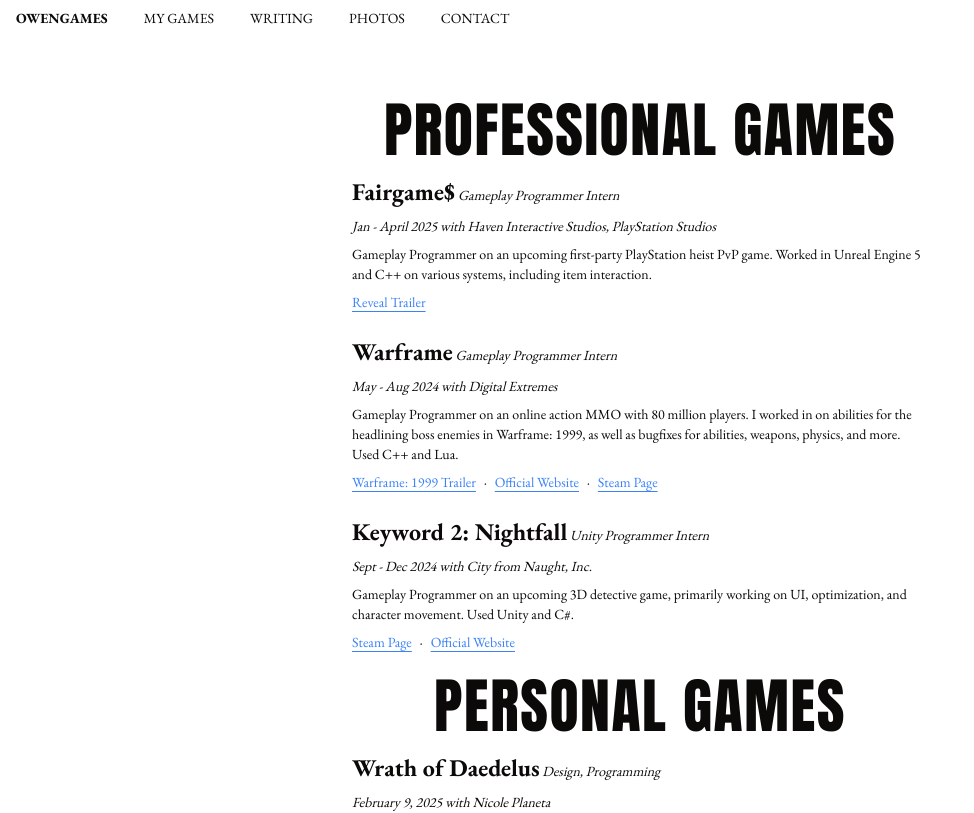
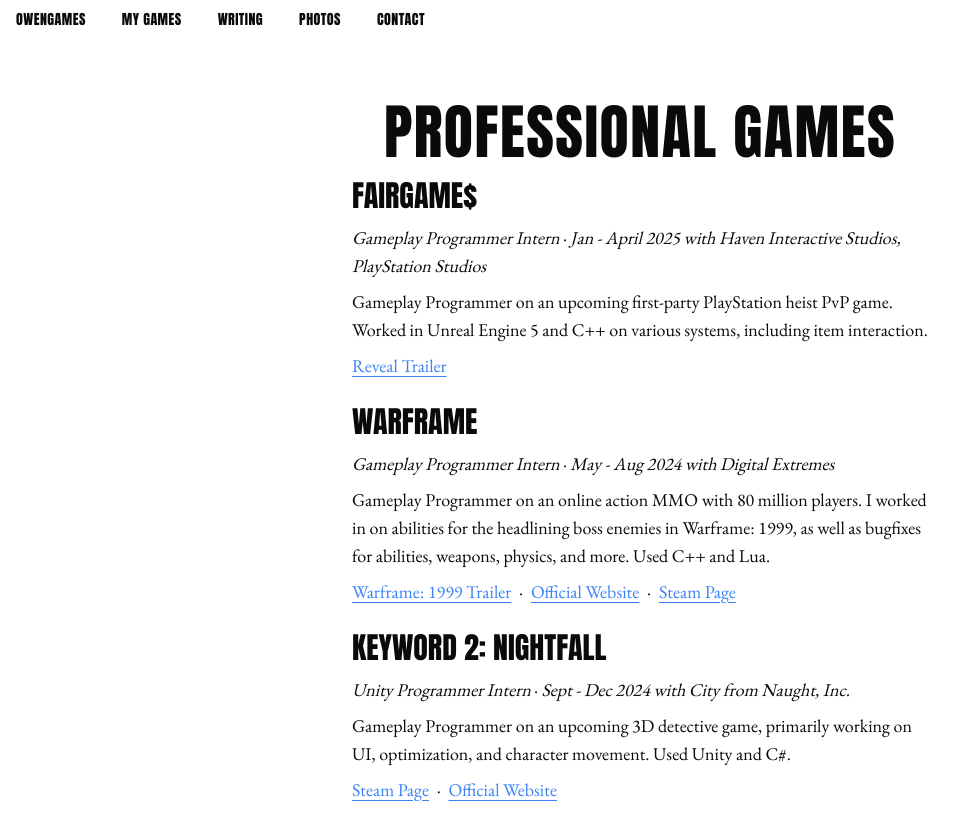
Before and after one commit to oman276/owengames, a Next.js app: page /games in a window 1280 px wide. Shown: the top 813 px of the page, without its empty margins (0-974 px from the left). Built offline with nearby package versions, Linux system fonts and the light colour scheme.

Commit message:
Final font adjustments

```diff
--- a/app/(home)/games/page.tsx
+++ b/app/(home)/games/page.tsx
@@ -7,9 +7,9 @@
     <div className="flex flex-col items-center gap-4 min-h-screen text-center">
       <h1 className="text-6xl font-header tracking-wide mt-16">PROFESSIONAL GAMES</h1>
       <GamesList games={professionalGames} />
-      <h1 className="text-6xl font-header tracking-wide">PERSONAL GAMES</h1>
+      <h1 className="text-6xl font-header tracking-wide mt-8">PERSONAL GAMES</h1>
       <GamesList games={personalGames} />
-      <h2 className="text-6xl font-header tracking-wide">OTHER GAMES</h2>
+      <h2 className="text-6xl font-header tracking-wide mt-8">OTHER GAMES</h2>
       <SimpleGamesList games={otherGames} />
     </div>
   );
--- a/app/(home)/page.tsx
+++ b/app/(home)/page.tsx
@@ -21,7 +21,7 @@
 export default async function Home() {
   return (
     <div className="flex flex-col items-center gap-4 justify-center min-h-screen text-center">
-      <span className="font-header bg-gradient-to-b from-foreground to-transparent bg-clip-text text-[10rem] font-extrabold leading-none text-transparent">
+      <span className="font-header bg-gradient-to-b from-foreground to-transparent bg-clip-text text-[10rem] tracking-wide mt-[2px] leading-none text-transparent">
         OWENGAMES
       </span>
       <p>The official website of Owen Gallagher.</p>
--- a/app/layout.tsx
+++ b/app/layout.tsx
@@ -89,19 +89,20 @@
 }>) {
   return (
     <html lang="en" className={cn(fontSans.variable, headlines.variable)} suppressHydrationWarning>
-      <body className="flex flex-col h-screen overflow-x-hidden scrollbar bg-background font-sans antialiased transition-colors">
+      <body className="flex flex-col h-screen overflow-x-hidden scrollbar bg-background font-sans text-lg leading-7 antialiased transition-colors">
         <ThemeProvider
           attribute="class"
           defaultTheme="system"
           storageKey="theme"
           enableSystem
         >
+          <span className="font-header tracking-wide mt-[2px]">
             <NavigationMenu>
               <NavigationMenuList>
                 <NavigationMenuItem>
                   <Link href="/" legacyBehavior passHref>
                     <NavigationMenuLink className={navigationMenuTriggerStyle()}>
-                    <strong> OWENGAMES </strong>
+                      OWENGAMES
                     </NavigationMenuLink>
                   </Link>
                 </NavigationMenuItem>
@@ -159,6 +160,7 @@
                 </NavigationMenuItem>
               </NavigationMenuList>
             </NavigationMenu>
+          </span>
           {children}
         </ThemeProvider>
       </body>
--- a/app/manifest.ts
+++ b/app/manifest.ts
@@ -3,8 +3,8 @@
 // Docs for this file: https://nextjs.org/docs/app/api-reference/file-conventions/metadata/manifest#generate-a-manifest-file
 export default function manifest(): MetadataRoute.Manifest {
   return {
-    name: "Owen Gallagher's Games",
-    short_name: "Owen Games",
+    name: "OWENGAMES | Owen Gallagher",
+    short_name: "OWENGAMES",
     description: "A portfolio website for Owen Gallagher's games.",
     categories: ["personal", "games", "software", "productivity", "social"], // https://github.com/w3c/manifest/wiki/Categories
     start_url: "/",
--- a/components/layout/GamesList.tsx
+++ b/components/layout/GamesList.tsx
@@ -14,15 +14,15 @@
 
 export default function GamesList({ games }: { games: GamesListItem[] }) {
   return (
-    <div className="flex flex-col items-left gap-4 text-left">
+    <div className="flex flex-col gap-4 text-left">
       {games.map((game, index) => (
         <div key={index}>
-          <p className="mb-2">
-            <span className="text-2xl font-bold">{game.title}</span>
-            <span> </span>
+          <p className="mb-2 max-w-xl mx-auto">
+            <span className="text-3xl font-header uppercase">{game.title}</span>
+          </p>
+          <p className="mb-2 max-w-xl mx-auto">
             <span className="italic">{game.role}</span>
-          </p>
-          <p className="mb-2">
+            <span> · </span>
             <span className="italic">{game.date}</span>
             {game.collaborators != "" && (
                   <span className="italic"> with {game.collaborators}</span>
--- a/components/writing/PostPreview.tsx
+++ b/components/writing/PostPreview.tsx
@@ -10,8 +10,8 @@
 
   return (
     <Link href={`${PATH_WRITING}/${post.slug}`} passHref>
-      <div className="flex  justify-between group hover:underline hover:cursor-pointer py-4 -my-4">
-        <h1 className="font-semibold dark:font-bold tracking-tight text-balance w-full uppercase">
+      <div className="flex justify-between group hover:underline hover:cursor-pointer py-4 -my-4">
+        <h1 className="tracking-tight font-semibold text-balance w-full">
           {post.title}
         </h1>
         <p className="w-[9ch] font-semibold dark:font-bold text-muted-foreground text-right group-hover:underline decoration-muted-foreground">
```
Also changed, not shown: writing/brain-chips.md (+1 -1 lines), writing/spring.md (+1 -1 lines). Lines whose indentation alone changed are shown as unchanged.
